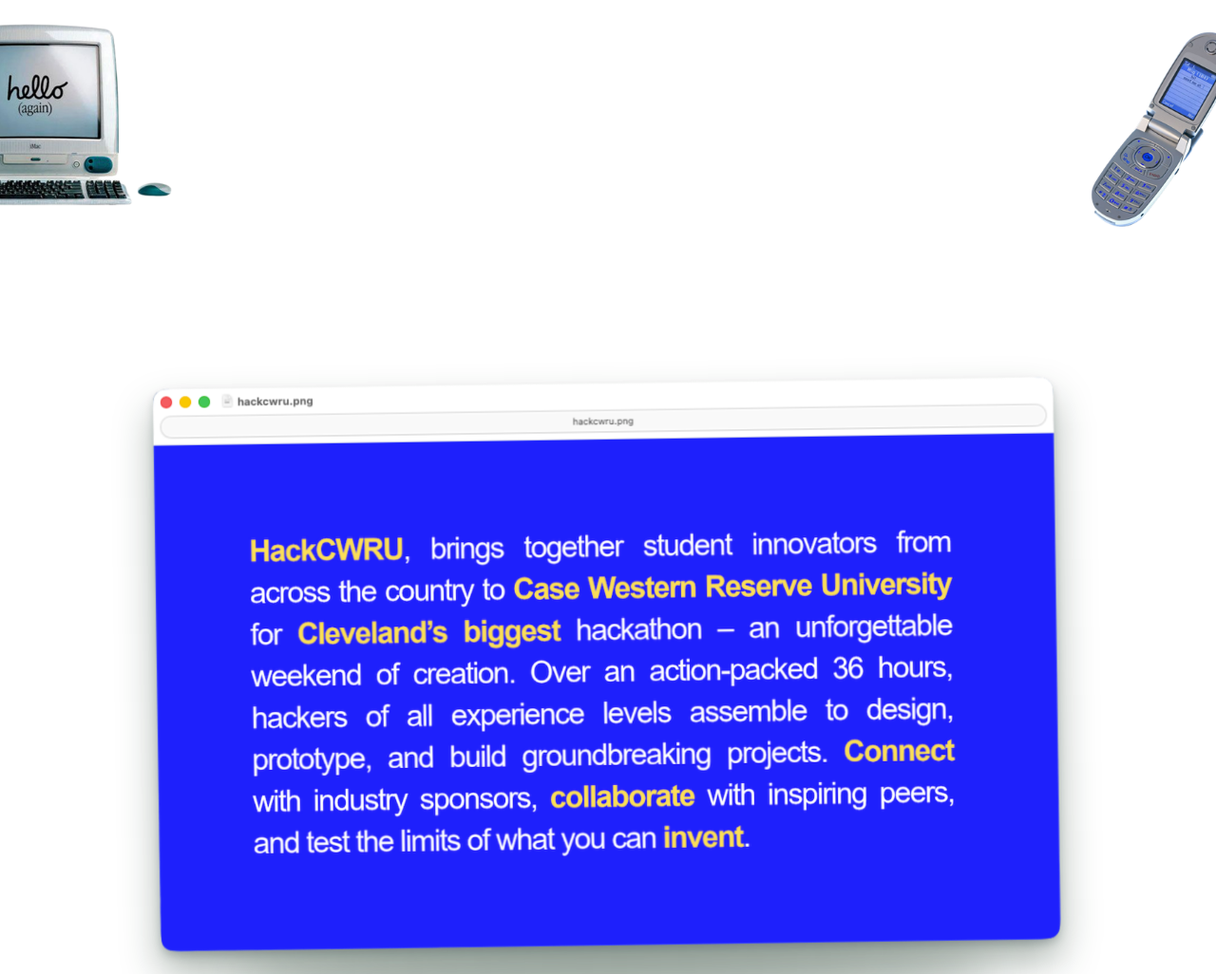
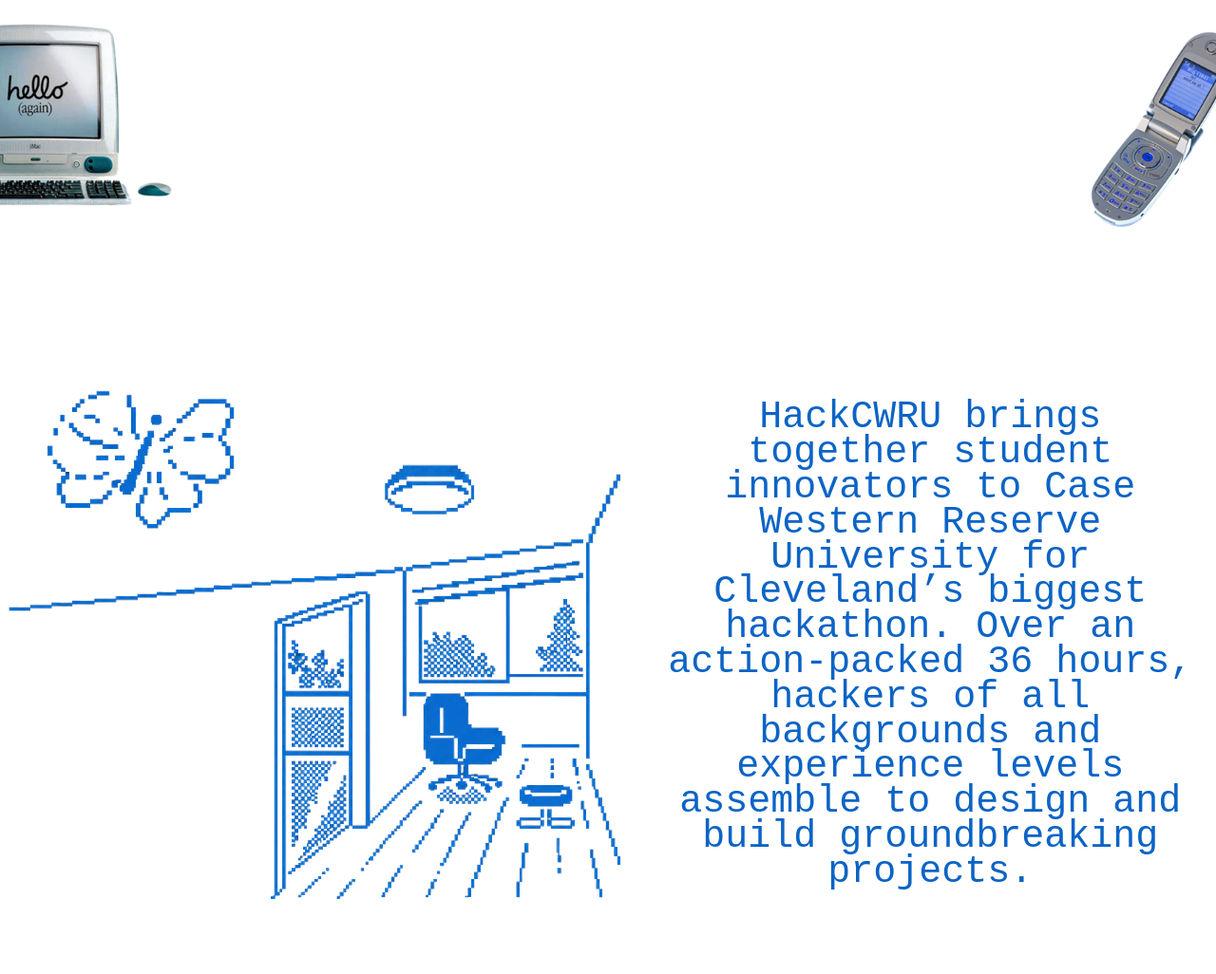
Before and after one commit to zelaneroz/hackcwru, a website built with Vite: page index.html in a window 1280 px wide. Shown: the part 540-1566 px from the top of the page at 95% size. Built offline with nearby package versions, Linux system fonts and the light colour scheme; a web font is replaced by a local one.

Commit message:
static about page changed

```diff
--- a/src/info.css
+++ b/src/info.css
@@ -1,51 +1,46 @@
-/* Foreground artwork only; the continuous meadow stays untouched. */
 .info-webcore {
-  position: absolute;
-  inset: clamp(82px, 12svh, 120px) clamp(12px, 2vw, 40px) clamp(24px, 5svh, 60px);
   display: grid;
-  place-items: center;
+  grid-template-columns: minmax(0, 53fr) minmax(0, 47fr);
+  align-items: center;
+  width: 100%;
+  max-width: 1440px;
+  min-height: 100vh;
+  min-height: 100svh;
+  margin-inline: auto;
+  padding-block: 88px 48px;
 }
 
-.info-webcore-card {
-  position: relative;
-  isolation: isolate;
-  width: min(100%, 1280px, calc((100svh - 170px) * 16 / 9));
+.info-webcore-art {
+  min-width: 0;
   margin: 0;
-  transform: rotate(-.8deg);
-}
-
-.info-webcore-card::before {
-  content: '';
-  position: absolute;
-  inset: -16% -10%;
-  z-index: -2;
-  pointer-events: none;
-  background: radial-gradient(ellipse at 50% 42%, #fffde570 0%, #dcffe540 35%, #c5f8f01a 52%, transparent 72%);
-  filter: blur(clamp(18px, 3vw, 44px));
-}
-
-.info-webcore-card::after {
-  content: '';
-  position: absolute;
-  left: 14%;
-  right: 14%;
-  bottom: -2%;
-  height: 9%;
-  z-index: -1;
-  pointer-events: none;
-  border-radius: 50%;
-  background: #102d1b60;
-  filter: blur(clamp(14px, 2vw, 26px));
-  transform: translateY(45%);
 }
 
 .info-webcore-image {
   display: block;
   width: 100%;
   height: auto;
-  filter: drop-shadow(0 5px 4px #071a2030) drop-shadow(0 22px 20px #09231355);
+  object-fit: contain;
+  image-rendering: pixelated;
 }
 
-@media (max-width: 600px), (max-height: 500px) {
-  .info-webcore-card { transform: none; }
+.info-webcore-copy {
+  justify-self: center;
+  width: calc(100% - 48px);
+  max-width: 32ch;
+  margin: 0;
+  color: #0b64c6;
+  font: 400 clamp(28px, 3.45vw, 40px)/.92 'Computer Says No', 'Courier New', monospace;
+  text-align: center;
 }
+
+@media (max-width: 640px) {
+  .info-webcore {
+    grid-template-columns: minmax(0, 1fr);
+    align-content: center;
+    gap: 32px;
+    padding-block: 128px 48px;
+  }
+
+  .info-webcore-art { justify-self: center; width: min(100%, 480px); }
+  .info-webcore-copy { font-size: 28px; }
+}
--- a/src/main.ts
+++ b/src/main.ts
@@ -37,10 +37,10 @@
 
 const infoContent = `
   <div class="info-webcore">
-    <figure class="info-webcore-card">
-        <img class="info-webcore-image" src="/fonts/hackcwru%20%281%29.png" width="1920" height="1080" loading="lazy" decoding="async"
-          alt="HackCWRU brings together student innovators from across the country to Case Western Reserve University for Cleveland’s biggest hackathon—an unforgettable weekend of creation. Over an action-packed 36 hours, hackers of all experience levels assemble to design, prototype, and build groundbreaking projects. Connect with industry sponsors, collaborate with inspiring peers, and test the limits of what you can invent.">
+    <figure class="info-webcore-art">
+      <img class="info-webcore-image" src="/pixel-art.png" width="960" height="768" loading="lazy" decoding="async" alt="">
     </figure>
+    <p class="info-webcore-copy">HackCWRU brings together student innovators to Case Western Reserve University for Cleveland’s biggest hackathon. Over an action-packed 36 hours, hackers of all backgrounds and experience levels assemble to design and build groundbreaking projects.</p>
   </div>
 `
 
--- a/src/site.css
+++ b/src/site.css
@@ -106,7 +106,6 @@
 .hero-bracket { color: var(--brand-green); letter-spacing: -.075em; transform: translateY(-.06em); }
 
 /* Keep each existing section's content below the top navigation. */
-.info-webcore,
 .purble-tracks-stage,
 .schedule-calendars-stage,
 .faq-messages-stage,
@@ -115,7 +114,6 @@
 .purble-tracks-header h2,
 .schedule-calendars-heading { color: var(--brand-blue); text-shadow: none; }
 .schedule-calendars-preview { color: #000; border-color: #000; background: #fff; }
-.info-webcore-card::before { display: none; }
 
 @media (max-width: 600px) {
   :root { --content-top: 104px; }
```
